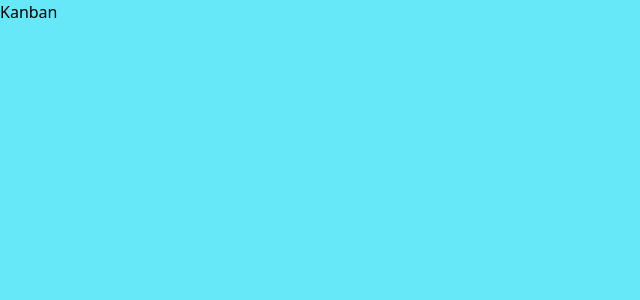
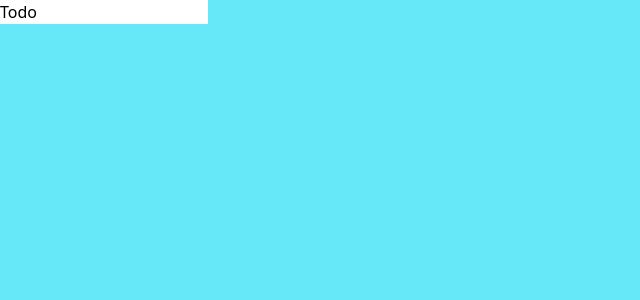
Before and after one commit to RangerVinven/Kanban-Board, a React (Vite) app: page / in a window 1280 px wide. Shown: the top 300 px of the page, without its empty margins (0-640 px from the left). Built offline with nearby package versions, Linux system fonts and the light colour scheme.

Commit message:
Added a KanbanSection component

```diff
--- a/src/App.tsx
+++ b/src/App.tsx
@@ -1,5 +1,5 @@
 import './index.css'
-import Kanban from './PagesAndComponents/Pages/Kanban'
+import Kanban from './PagesAndComponents/Pages/Kanban/Kanban'
 
 function App() {
 
--- /dev/null
+++ b/src/PagesAndComponents/Pages/Kanban/Components/KanbanSection.tsx
@@ -0,0 +1,7 @@
+export default function KanbanSection() {
+  return (
+    <div className="h-fit w-52 bg-white">
+		<h1>Todo</h1>
+    </div>
+  )
+}
--- a/src/PagesAndComponents/Pages/Kanban.tsx
+++ b/src/PagesAndComponents/Pages/Kanban/Kanban.tsx
@@ -1,7 +1,9 @@
+import KanbanSection from "./Components/KanbanSection";
+
 export default function Kanban() {
   return (
     <div className="h-full w-full bg-cyan-300">
-        Kanban
+        <KanbanSection />
     </div>
   )
 }
```
